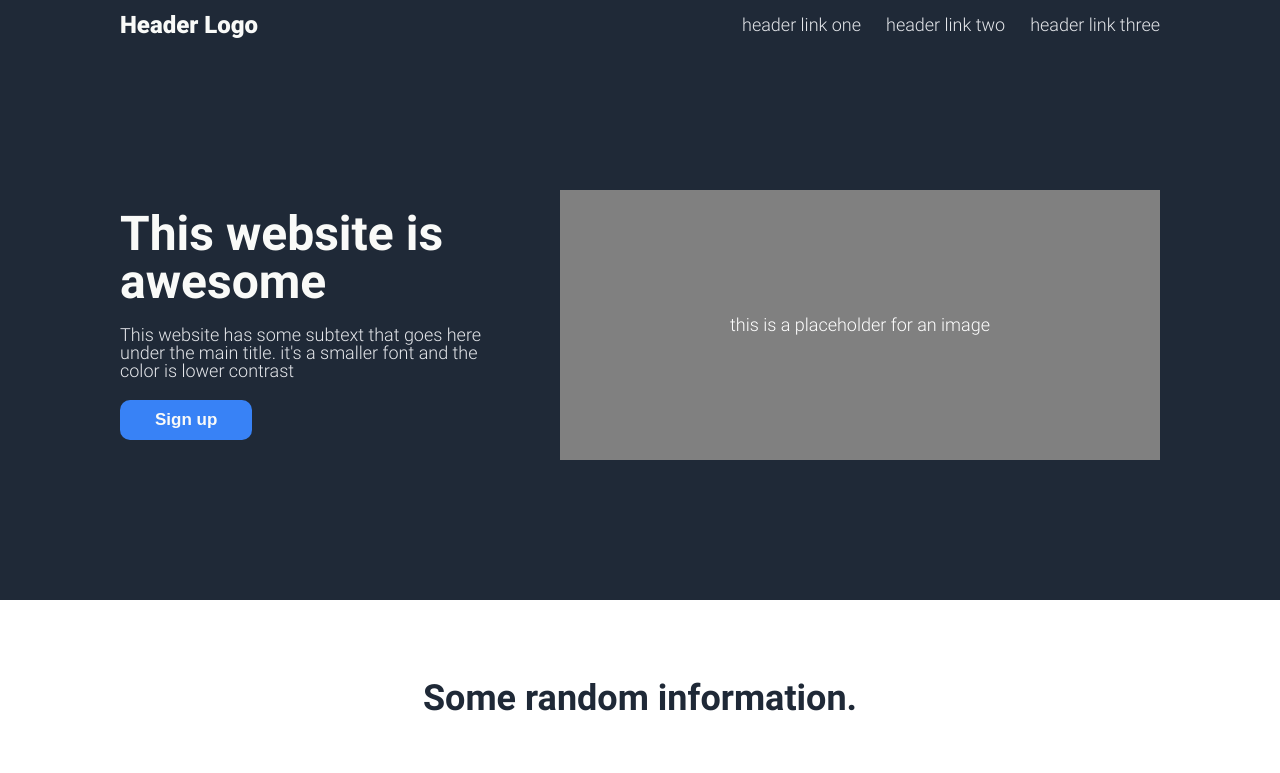
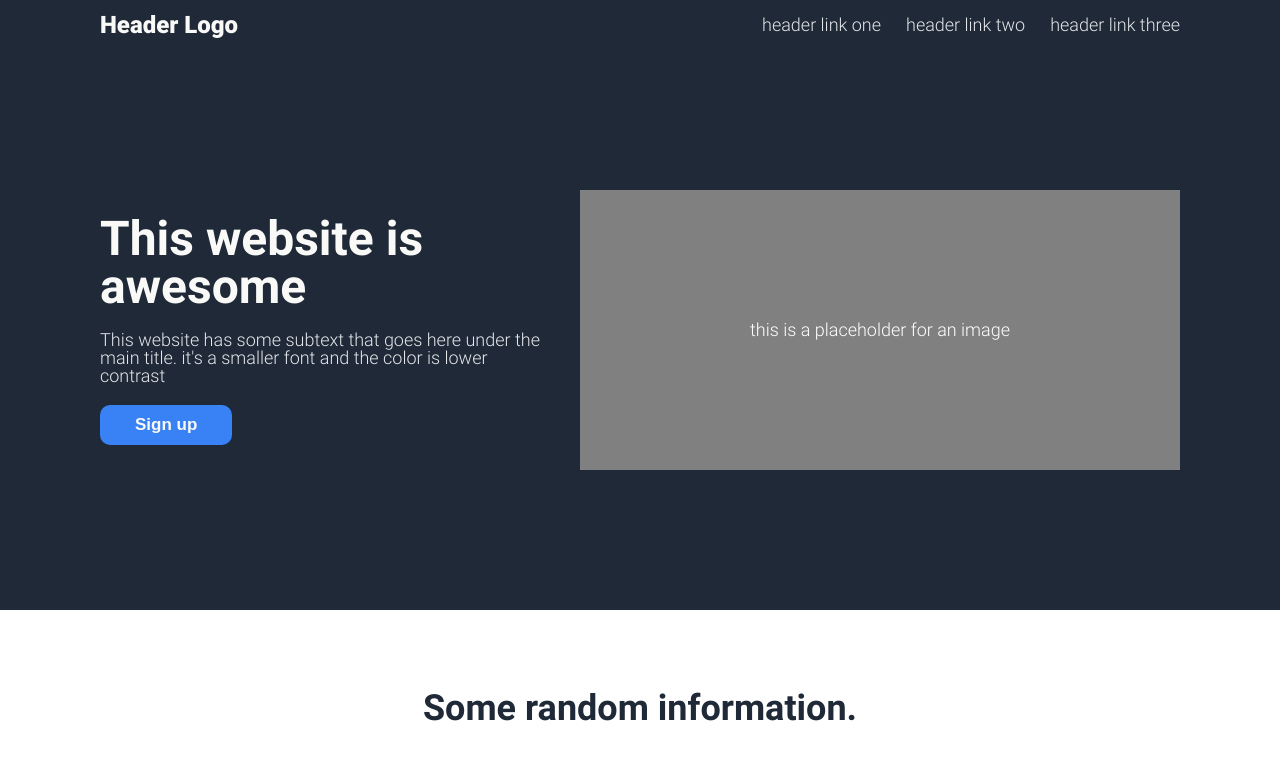
Before and after one commit to Pun244/landing-page, a plain HTML site: page index.html in a window 1280 px wide. Shown: the top 773 px of the page. Drawn offline with Linux system fonts and the light colour scheme.

Commit message:
Clean up code

```diff
--- a/index.css
+++ b/index.css
@@ -62,28 +62,29 @@ body {
 .topcontainer {
     display: flex;
     flex-direction: column;
-    align-items: center;
+    width: 100%;
+    margin: auto;
     background-color: #1f2937;
 }
 
 .header {
     display: flex;
     align-items: center;
-    justify-content: center;
+    justify-content: space-between;
     width: 100%;
+    max-width: 1080px;
+    margin: auto;
 }
 
 .headerlogo {
     font-size: 24px;
     color: #f9faf8;
-    flex-basis: 400px;
 }
 
 .headerlink {
     display: flex;
     list-style: none;
-    justify-content: flex-end;
-    flex-basis: 600px;
+    justify-content: center;
     gap: 25px;
 }
 
@@ -96,18 +97,21 @@ body {
 
 .herocontainer {
     display: flex;
-    justify-content: center;
+    flex-wrap: wrap;
+    justify-content: space-between  ;
     align-items: center;
     width: 100%;
+    max-width: 1080px;
+    margin: auto;
     padding-top: 140px;
     padding-bottom: 140px;
-    gap: 40px;
+    gap: 20px;
 }
 
 .herocontainerleft {
     display: flex;
     flex-direction: column;
-    flex-basis: 400px;
+    max-width: 450px;
     gap: 20px;
 }
 
@@ -142,14 +146,14 @@ p {
 
 .imageplaceholder {
     display: flex;
-    flex-direction: column;
     justify-content: center;
     align-items: center;
     background-color: gray;
     font-size: 18px;
     font-weight: 300;
-    height: 270px;
-    flex-basis: 600px;
+    height: 280px;
+    width: 1080px;
+    max-width: 600px;
 }
 
 .infocontainer {
@@ -175,6 +179,7 @@ p {
     justify-content: center;
     width: 100%;
     gap: 20px;
+    flex-wrap: wrap;
 }
 
 .info {
@@ -212,7 +217,8 @@ p {
     flex-direction: column;
     justify-content: center;
     align-items: center;
-    width: 850px;
+    width: 1080px;
+    max-width: 800px;
 }
 
 .quotetext {
@@ -221,6 +227,7 @@ p {
     font-style: italic;
     color: #1f2937;
     line-height: 1.2em;
+    max-width: 800px;
 }
 
 .quoteauthor {
@@ -228,7 +235,6 @@ p {
     font-weight: bold;
     font-size: 25px;
     color: #1f2937;
-    margin-right: 50px;
 }
 
 .signupcontainer {
@@ -242,6 +248,7 @@ p {
 
 .signupitem {
     display: flex;
+    flex-wrap: wrap;
     justify-content: space-around;
     background-color: #3882f6;
     width: 1000px;
@@ -252,6 +259,7 @@ p {
 .signuptextcontainer {
     display: flex;
     flex-direction: column;
+    padding-left: 25px;
     gap: 5px;
 }
 
@@ -274,7 +282,8 @@ p {
     color: #f9faf8;
     font-weight: bold;
     font-size: 17px;
-    padding: 10px 35px;
+    align-self: center;
+    padding: 5px 30px;
     height: 50px;
 }
 
```
